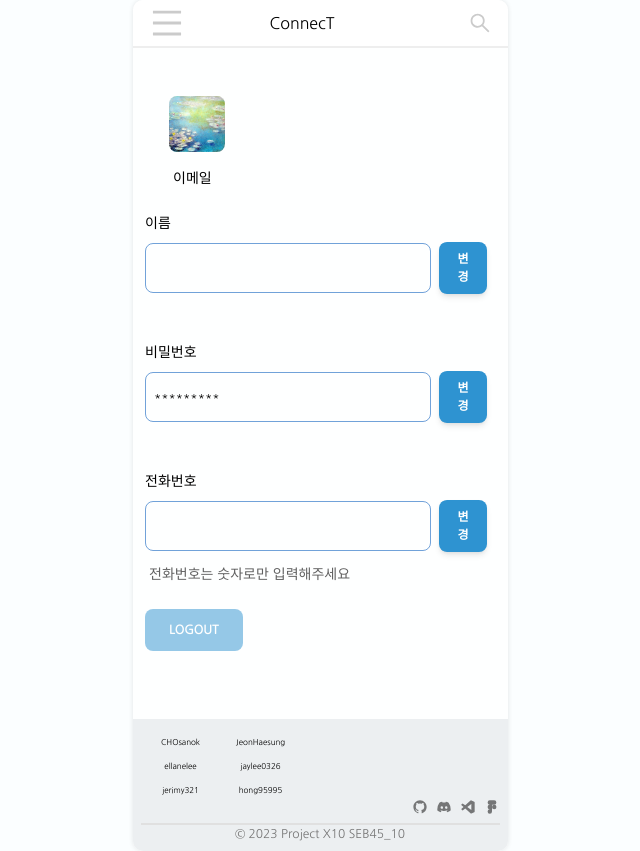
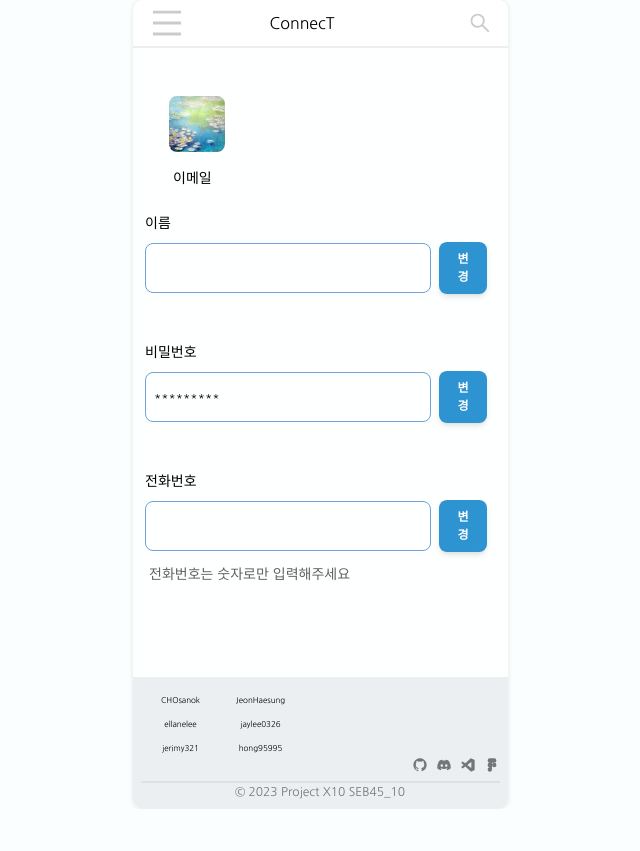
Before and after one commit to codestates-seb/seb45_main_010, a React (Vite) app in the folder client/: page /private in a window 1280 px wide. Shown: the whole page, without its empty margins (320-960 px from the left). After the commit the page ends 809 px from the top, so only its background shows below. Built offline with nearby package versions, Linux system fonts and the light colour scheme; no server answers.

Commit message:
Feat_FixLogOut

```diff
--- a/client/src/components/Auth/Logout.tsx
+++ b/client/src/components/Auth/Logout.tsx
@@ -5,8 +5,7 @@ import { handleLogout } from './logoutUtils';
 import { RootState } from 'redux/store';
 
 export const Logout = () => {
-  const isAuthenticated = useAppSelector((state: RootState) => state.auth.isAuthenticated);
-  const isDisabled = !isAuthenticated;
+  const userDetails = useAppSelector((state) => state.member.user);
   const navigate = useNavigate();
   const dispatch = useAppDispatch();
   const handleLogoutClick = () => {
@@ -15,9 +14,11 @@ export const Logout = () => {
   };
   return (
     <div>
-      <Button onClick={handleLogoutClick} disabled={isDisabled} className="bg-blue-1">
-        Logout
-      </Button>
+      {userDetails.id && (
+        <Button onClick={handleLogoutClick} className="bg-blue-1">
+          Logout
+        </Button>
+      )}
     </div>
   );
 };
--- a/client/src/components/Menu/SideMembership.tsx
+++ b/client/src/components/Menu/SideMembership.tsx
@@ -3,7 +3,6 @@ import { List, ListItem, Typography } from '@material-tailwind/react';
 import { AiOutlineUser, AiOutlineUserAdd } from 'react-icons/ai';
 import { useAppDispatch, useAppSelector } from 'hooks/hooks';
 import { Link } from 'react-router-dom';
-import { RootState } from 'redux/store';
 import { handleLogout } from '../Auth/logoutUtils';
 
 type props = {
```
